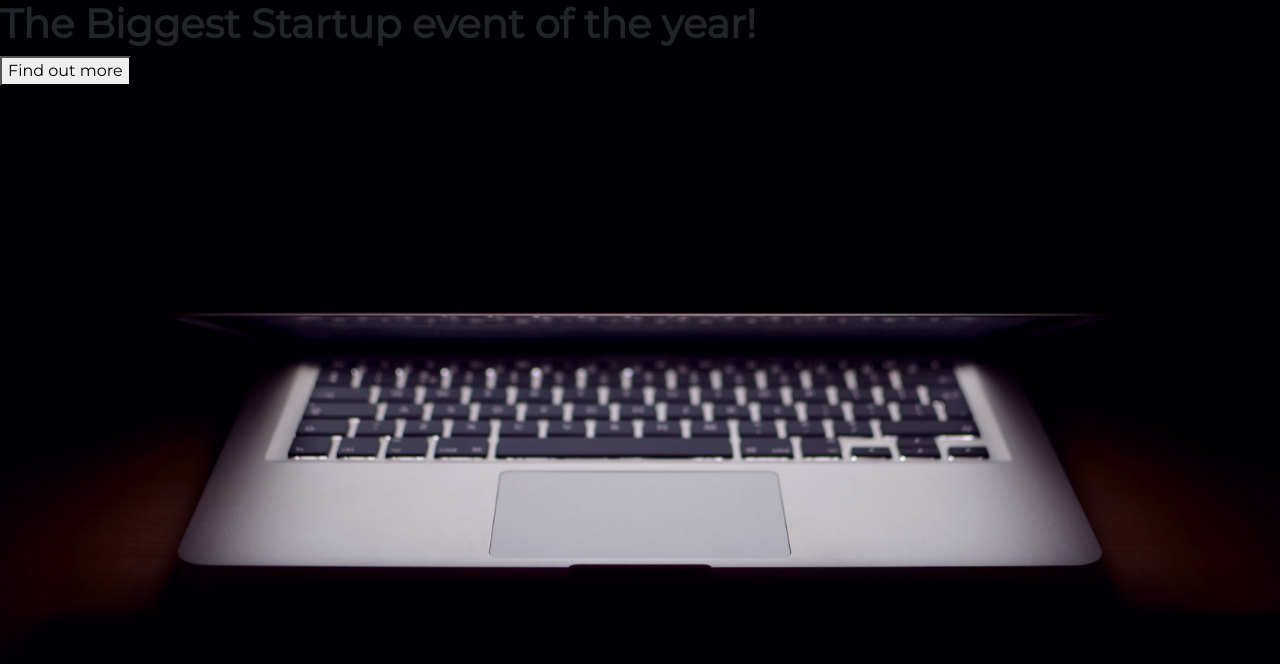
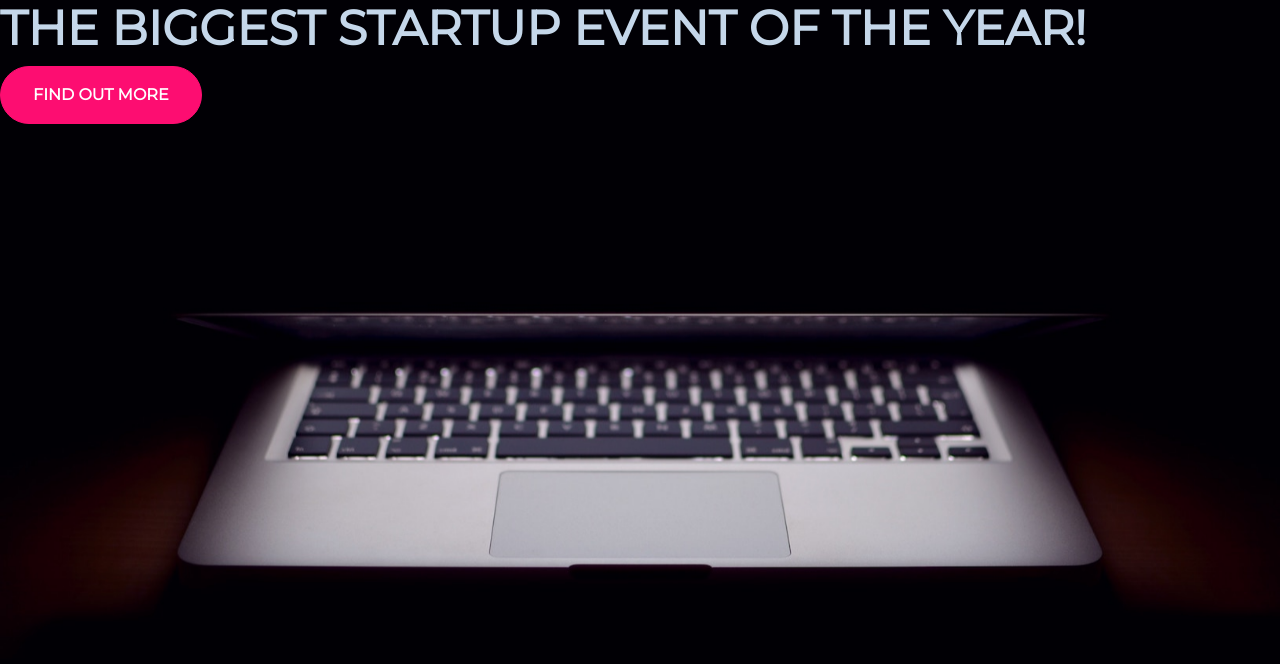
Before and after one commit to edielam/full_stack_nodeJS, a plain HTML site: page startup_LP/index.html in a window 1280 px wide. Drawn offline with nearby package versions, Linux system fonts and the light colour scheme.

Commit message:
edit buttons

```diff
--- a/startup_LP/index.html
+++ b/startup_LP/index.html
@@ -18,7 +18,7 @@
     <link rel="stylesheet" type="text/css" href="style.css">
   </head>
   <body>
-    <h1><strong>The Biggest Startup event of the year!</strong></h1>
-    <button>Find out more</button>
+    <h1 class="text-uppercase"><strong>The Biggest Startup event of the year!</strong></h1>
+    <button class="btn btn-primary btn-xl">Find out more</button>
   </body>
 </html>
--- a/startup_LP/style.css
+++ b/startup_LP/style.css
@@ -11,5 +11,22 @@ html {
 }
 
 h1 {
-
+  font-size: 3rem;
+  color: #c5d7ea;
 }
+.btn {
+  font-weight: 700;
+  border-radius: 300px;
+  text-transform: uppercase;
+}
+.btn-primary {
+  background-color: #fd0d71;
+  border-color: #fd0d71;
+}
+.btn-primary:hover {
+  background-color: #a53966;
+  border-color: #a53966;
+}
+.btn-xl {
+  padding: 1rem 2rem;
+}
```
